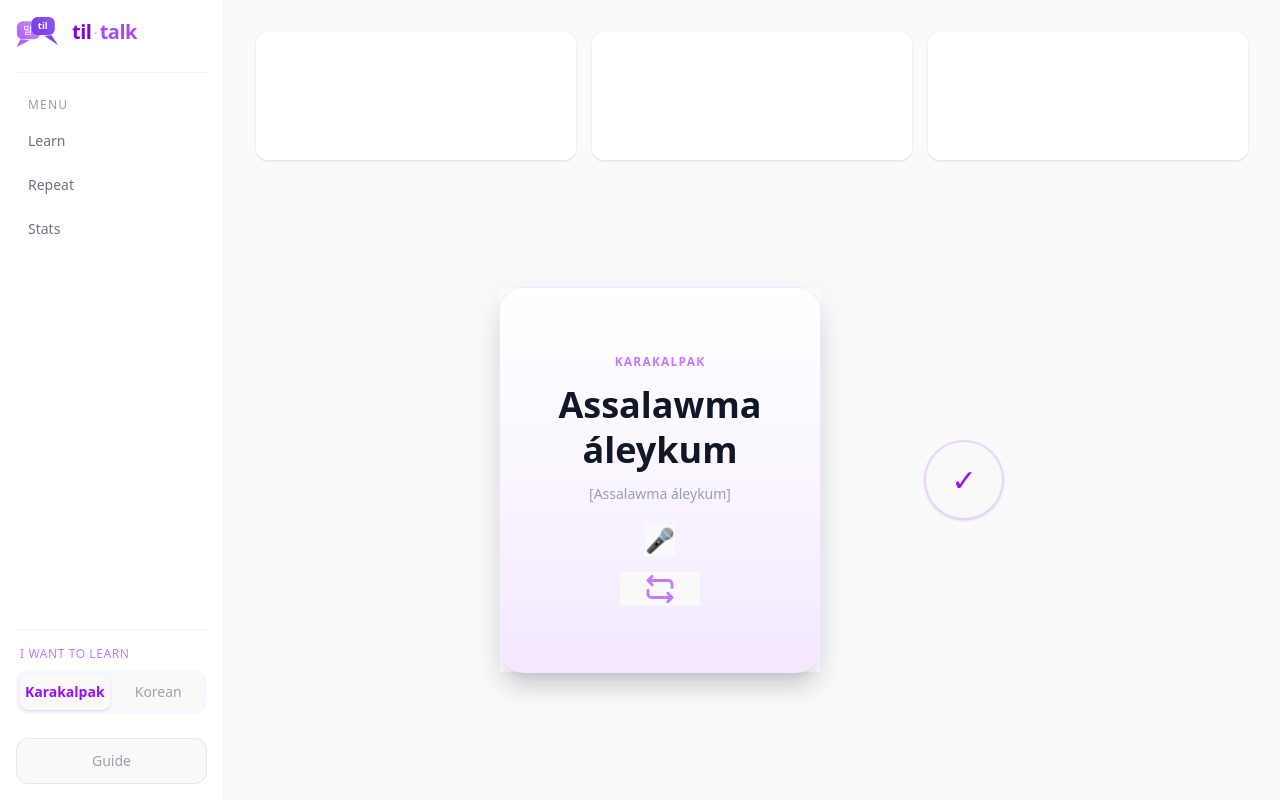
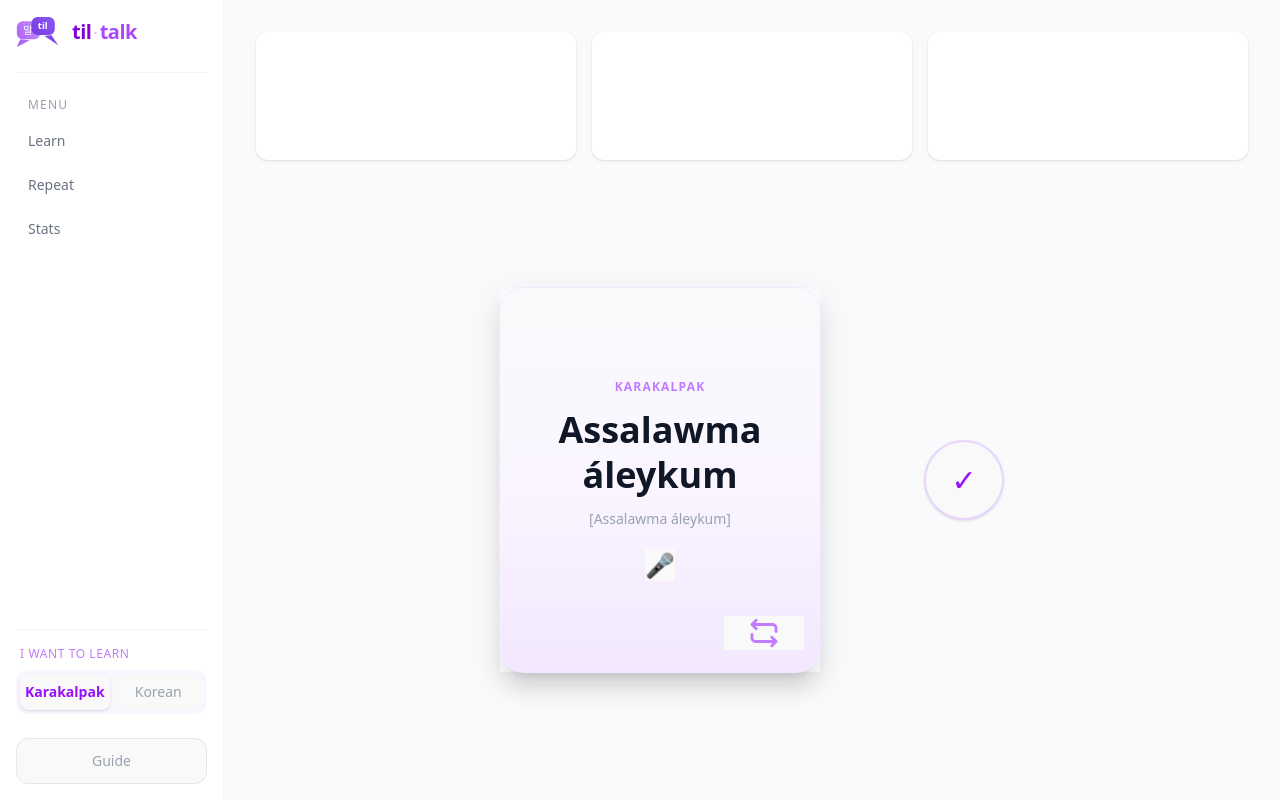
Before and after one commit to mehribanko/Til-Talk-front, a React (Vite) app: page /learn in a window 1280 px wide. Built offline with nearby package versions, Linux system fonts and the light colour scheme.

Commit message:
adding flip animation

```diff
--- a/src/components/card/Card.tsx
+++ b/src/components/card/Card.tsx
@@ -1,25 +1,70 @@
+import {FlipIcon} from "./FlipIcon.tsx";
 
-interface cardProps {
+const faceStyle = "py-10 px-6 bg-gradient-to-b from-gray-50 via-purple-50 to-purple-100 rounded-3xl shadow-xl ring-1 ring-purple-100 flex flex-col items-center justify-center gap-3 relative";
+
+interface CardProps {
+    isFlipped: boolean;
     lang: string;
-    text : string;
+    text: string;
     pronunciation: string;
-    onFlip? : () => void;
+    backLang: string;
+    backText: string;
+    backPronunciation: string;
+    onFlip?: () => void;
 }
 
-export const Card = ({lang, text, pronunciation, onFlip} : cardProps) => {
+export const Card = ({ isFlipped, lang, text, pronunciation, backLang, backText, backPronunciation, onFlip }: CardProps) => {
+    return (
+        <div style={{ perspective: '1000px', width: '320px', height: '384px',  background: 'transparent' }}>
+            <div
+                style={{
+                    position: 'relative',
+                    width: '100%',
+                    height: '100%',
+                    transformStyle: 'preserve-3d',
+                    transition: 'transform 0.55s ease',
+                    transform: isFlipped ? 'rotateY(180deg)' : 'rotateY(0deg)',
+                }}
+            >
+                {/* Front face */}
+                <div
+                    className={faceStyle}
+                    style={{
+                        position: 'absolute',
+                        inset: 0,
+                        backfaceVisibility: 'hidden',
+                        WebkitBackfaceVisibility: 'hidden',
+                    }}
+                >
+                    <p className="text-xs text-purple-400 uppercase tracking-widest font-semibold">{lang}</p>
+                    <h2 className="text-4xl text-gray-900 font-bold text-center w-full break-words leading-tight">{text}</h2>
+                    <p className="text-gray-400 text-sm">[{pronunciation}]</p>
+                    <button className="mt-2 text-2xl">🎤</button>
+                    <div className="absolute bottom-4 right-4">
+                        <FlipIcon onFlip={onFlip} />
+                    </div>
+                </div>
 
-    return (
-        <div className="w-80 min-h-96 py-10 px-6 bg-gradient-to-b from-white via-purple-50 to-purple-100 rounded-3xl shadow-xl ring-1 ring-purple-100 flex flex-col items-center justify-center gap-3">
-            <p className="text-xs text-purple-400 uppercase tracking-widest font-semibold">{lang}</p>
-            <h2 className="text-4xl text-gray-900 font-bold text-center w-full break-words leading-tight">{text}</h2>
-            <p className="text-gray-400 text-sm">[{pronunciation}]</p>
-
-            <button className="mt-2 text-2xl">🎤</button>
-            <button onClick={onFlip} className="text-purple-400 mt-1 hover:text-purple-600 transition-colors">
-                <svg xmlns="http://www.w3.org/2000/svg" viewBox="0 0 24 24" width="80" height="34" fill="currentColor">
-                    <path d="M6.09 19h12l-1.3 1.29a1 1 0 0 0 1.42 1.42l3-3a1 1 0 0 0 0-1.42l-3-3a1 1 0 0 0-1.42 0 1 1 0 0 0 0 1.42l1.3 1.29h-12a1.56 1.56 0 0 1-1.59-1.53V13a1 1 0 0 0-2 0v2.47A3.56 3.56 0 0 0 6.09 19zm-.3-9.29a1 1 0 1 0 1.42-1.42L5.91 7h12a1.56 1.56 0 0 1 1.59 1.53V11a1 1 0 0 0 2 0V8.53A3.56 3.56 0 0 0 17.91 5h-12l1.3-1.29a1 1 0 0 0 0-1.42 1 1 0 0 0-1.42 0l-3 3a1 1 0 0 0 0 1.42z"></path>
-                </svg>
-            </button>
+                {/* Back face */}
+                <div
+                    className={faceStyle}
+                    style={{
+                        position: 'absolute',
+                        inset: 0,
+                        backfaceVisibility: 'hidden',
+                        WebkitBackfaceVisibility: 'hidden',
+                        transform: 'rotateY(180deg)',
+                    }}
+                >
+                    <p className="text-xs text-purple-400 uppercase tracking-widest font-semibold">{backLang}</p>
+                    <h2 className="text-4xl text-gray-900 font-bold text-center w-full break-words leading-tight">{backText}</h2>
+                    <p className="text-gray-400 text-sm">[{backPronunciation}]</p>
+                    <button className="mt-2 text-2xl">🎤</button>
+                    <div className="absolute bottom-4 right-4">
+                        <FlipIcon onFlip={onFlip} />
+                    </div>
+                </div>
+            </div>
         </div>
-    )
-}
+    );
+};
--- /dev/null
+++ b/src/components/card/FlipIcon.tsx
@@ -0,0 +1,8 @@
+
+export const FlipIcon = ({ onFlip }: { onFlip?: () => void }) => (
+    <button onClick={onFlip} className="text-purple-400 mt-1 hover:text-purple-600 transition-colors">
+        <svg xmlns="http://www.w3.org/2000/svg" viewBox="0 0 24 24" width="80" height="34" fill="currentColor">
+            <path d="M6.09 19h12l-1.3 1.29a1 1 0 0 0 1.42 1.42l3-3a1 1 0 0 0 0-1.42l-3-3a1 1 0 0 0-1.42 0 1 1 0 0 0 0 1.42l1.3 1.29h-12a1.56 1.56 0 0 1-1.59-1.53V13a1 1 0 0 0-2 0v2.47A3.56 3.56 0 0 0 6.09 19zm-.3-9.29a1 1 0 1 0 1.42-1.42L5.91 7h12a1.56 1.56 0 0 1 1.59 1.53V11a1 1 0 0 0 2 0V8.53A3.56 3.56 0 0 0 17.91 5h-12l1.3-1.29a1 1 0 0 0 0-1.42 1 1 0 0 0-1.42 0l-3 3a1 1 0 0 0 0 1.42z"></path>
+        </svg>
+    </button>
+);
--- a/src/components/card/LearnWordCard.tsx
+++ b/src/components/card/LearnWordCard.tsx
@@ -5,15 +5,19 @@ import {LearnButton} from "../button/LearnButton";
 import {useState} from "react";
 
 interface LearnWordCardProps {
+    isFlipped: boolean;
     lang: string;
     text: string;
     pronunciation: string;
+    backLang: string;
+    backText: string;
+    backPronunciation: string;
     onLearnClick: () => void;
     onFlip?: () => void;
 }
 
 
-const LearnWordCard = ({lang, text, pronunciation, onLearnClick, onFlip} : LearnWordCardProps) => {
+const LearnWordCard = ({isFlipped, lang, text, pronunciation, backLang, backText, backPronunciation, onLearnClick, onFlip} : LearnWordCardProps) => {
 
     const [tilt, setTilt]= useState<'left'| 'right' | null>(null);
 
@@ -21,7 +25,16 @@ const LearnWordCard = ({lang, text, pronunciation, onLearnClick, onFlip} : Learn
         <div className="flex items-center gap-26">
             {/* Card */}
             <div className="transition-all duration-300 ease-out" style={getCardStyle(tilt)}>
-                <Card lang={lang} text={text} pronunciation={pronunciation} onFlip={onFlip}/>
+                <Card
+                    isFlipped={isFlipped}
+                    lang={lang}
+                    text={text}
+                    pronunciation={pronunciation}
+                    backLang={backLang}
+                    backText={backText}
+                    backPronunciation={backPronunciation}
+                    onFlip={onFlip}
+                />
             </div>
 
             {/* I learn button */}
--- a/src/pages/LearnWordMenu.tsx
+++ b/src/pages/LearnWordMenu.tsx
@@ -27,17 +27,11 @@ export const LearnWordMenu = () => {
     const langData = currentWord[config.key];
     const flipLangData = currentWord[config.flipKey];
 
-    const displayData= flippedCard ? flipLangData : langData;
-    const displayLabel = flippedCard ? config.flipLabel : config.label;
-
-
     if(isComplete){
         return (
             <div> You learned all the words! </div>
         )
     }
-
-
 
     return (
             <div className="h-full flex flex-col">
@@ -46,11 +40,15 @@ export const LearnWordMenu = () => {
                 <div className="flex-1 flex items-center justify-center">
 
                    <LearnWordCard
-                        lang={displayLabel}
-                        text={displayData.word}
-                        pronunciation={displayData.romanization}
+                        isFlipped={flippedCard}
+                        lang={config.label}
+                        text={langData.word}
+                        pronunciation={langData.romanization}
+                        backLang={config.flipLabel}
+                        backText={flipLangData.word}
+                        backPronunciation={flipLangData.romanization}
                         onLearnClick={handleOnLearnClick}
-                        onFlip = {handleOnFlipClick} />
+                        onFlip={handleOnFlipClick} />
 
                 </div>
         </div>
```
